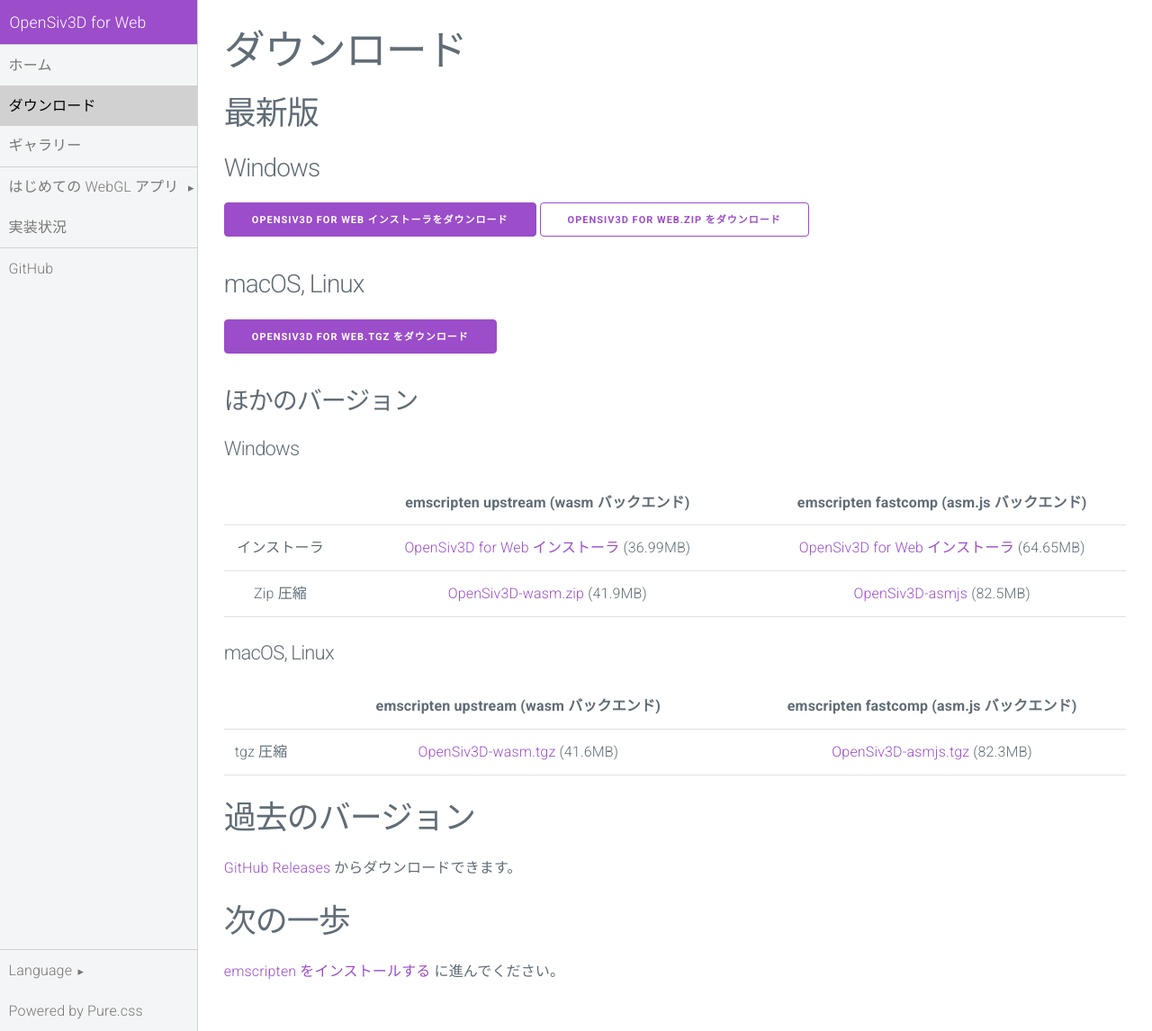
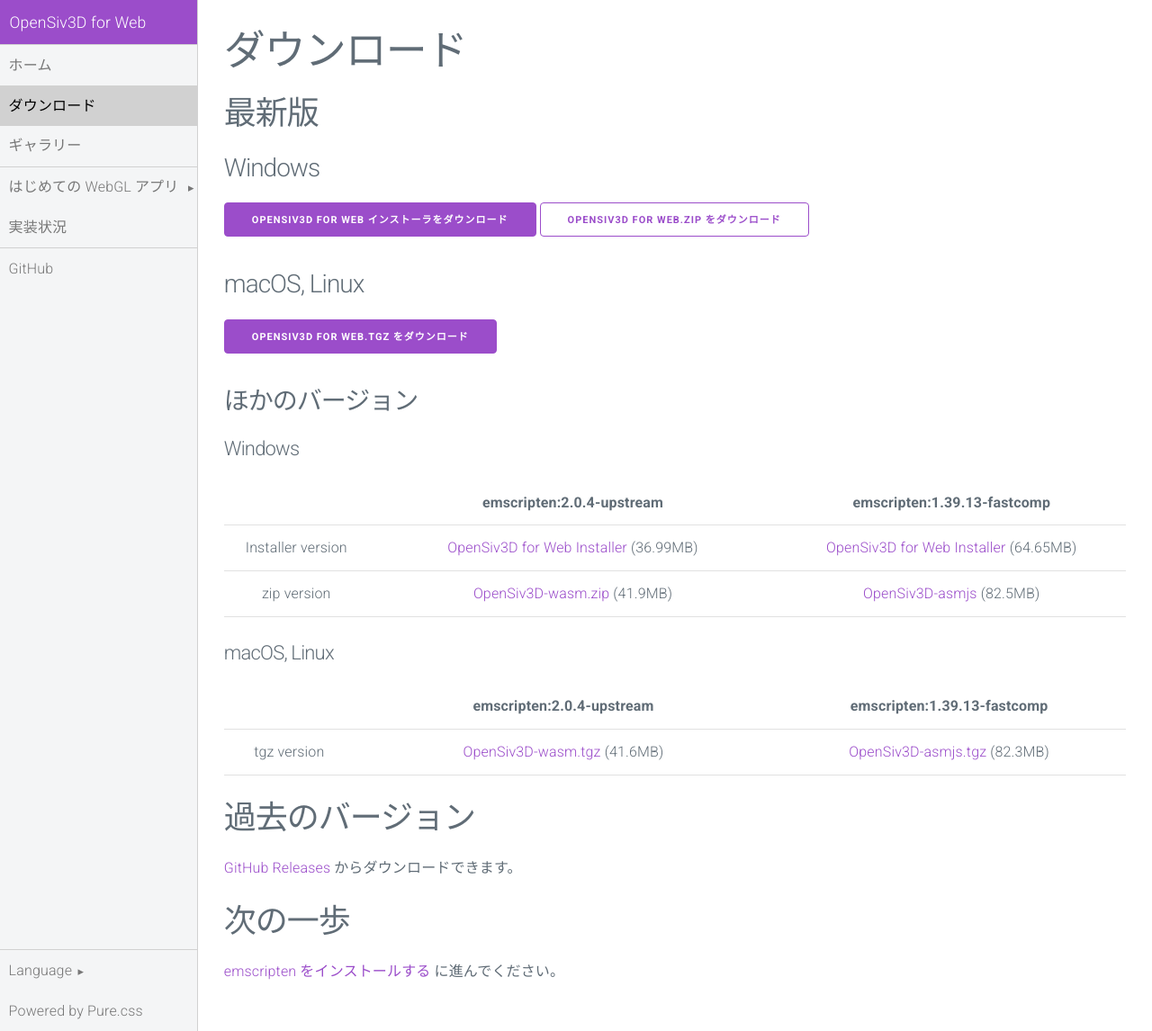
Before and after one commit to nokotan/OpenSiv3DWebPage, a Jekyll site: the page built from ja/pages/download.md, in a window 1280 px wide and 1146 px high. Shown: the whole window at 90% size. Built offline with Jekyll 4.4.1, drawn with Linux system fonts in a browser that asks for light colours; nearby versions of some CDN libraries.

Commit message:
clarify emscripten version

```diff
--- a/ja/pages/download.md
+++ b/ja/pages/download.md
@@ -19,16 +19,16 @@
 
 #### Windows
 
-| | emscripten upstream (wasm バックエンド) | emscripten fastcomp (asm.js バックエンド) |
+| | emscripten:2.0.4-upstream | emscripten:1.39.13-fastcomp |
 | :--: | :--: | :--: |
-| インストーラ | [OpenSiv3D for Web インストーラ](https://github.com/nokotan/OpenSiv3D/releases/download/v0.4.3.3-web/OpenSiv3D.0.4.3.Web.exe) (36.99MB) | [OpenSiv3D for Web インストーラ](https://github.com/nokotan/OpenSiv3D/releases/download/v0.4.3.3-web/OpenSiv3D.0.4.3.Web-asmjs.exe) (64.65MB) |
-| Zip 圧縮 | [OpenSiv3D-wasm.zip](https://github.com/nokotan/OpenSiv3D/releases/download/v0.4.3.3-web/OpenSiv3D-wasm.zip) (41.9MB) |  [OpenSiv3D-asmjs](https://github.com/nokotan/OpenSiv3D/releases/download/v0.4.3.3-web/OpenSiv3D-asmjs.zip) (82.5MB) |
+| Installer version | [OpenSiv3D for Web Installer](https://github.com/nokotan/OpenSiv3D/releases/download/v0.4.3.3-web/OpenSiv3D.0.4.3.Web.exe) (36.99MB) | [OpenSiv3D for Web Installer](https://github.com/nokotan/OpenSiv3D/releases/download/v0.4.3.3-web/OpenSiv3D.0.4.3.Web-asmjs.exe) (64.65MB) |
+| zip version | [OpenSiv3D-wasm.zip](https://github.com/nokotan/OpenSiv3D/releases/download/v0.4.3.3-web/OpenSiv3D-wasm.zip) (41.9MB) |  [OpenSiv3D-asmjs](https://github.com/nokotan/OpenSiv3D/releases/download/v0.4.3.3-web/OpenSiv3D-asmjs.zip) (82.5MB) |
 
 #### macOS, Linux
 
-| | emscripten upstream (wasm バックエンド) | emscripten fastcomp (asm.js バックエンド) |
+| | emscripten:2.0.4-upstream | emscripten:1.39.13-fastcomp |
 | :--: | :--: | :--: |
-| tgz 圧縮 | [OpenSiv3D-wasm.tgz](https://github.com/nokotan/OpenSiv3D/releases/download/v0.4.3.3-web/OpenSiv3D-wasm.tgz) (41.6MB) | [OpenSiv3D-asmjs.tgz](https://github.com/nokotan/OpenSiv3D/releases/download/v0.4.3.3-web/OpenSiv3D-asmjs.tgz) (82.3MB) |
+| tgz version | [OpenSiv3D-wasm.tgz](https://github.com/nokotan/OpenSiv3D/releases/download/v0.4.3.3-web/OpenSiv3D-wasm.tgz) (41.6MB) | [OpenSiv3D-asmjs.tgz](https://github.com/nokotan/OpenSiv3D/releases/download/v0.4.3.3-web/OpenSiv3D-asmjs.tgz) (82.3MB) |
 
 ## 過去のバージョン
 
```
Also changed, not shown: pages/download.md (+2 -2 lines), 1 other file.
